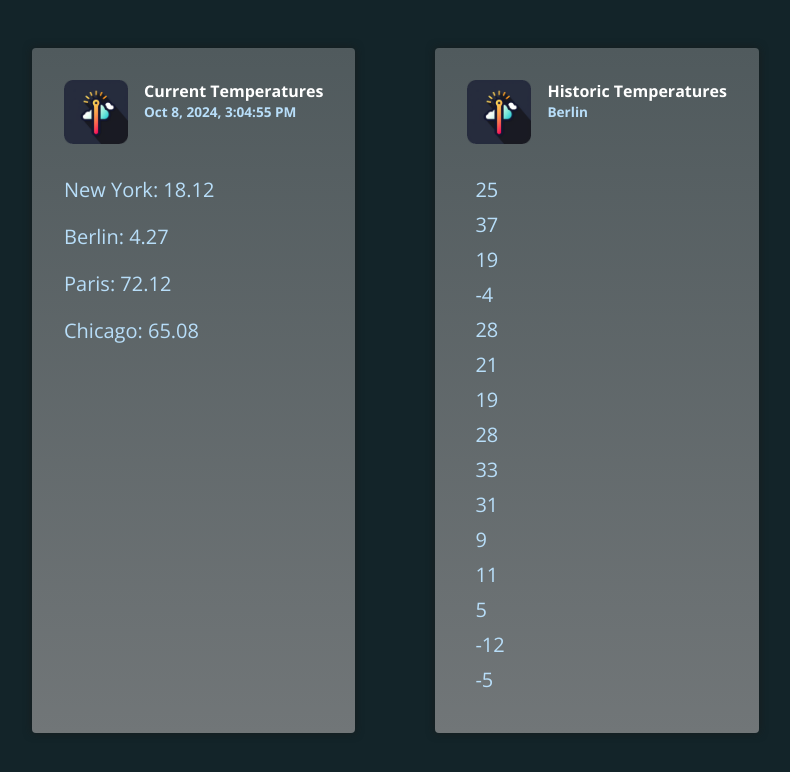
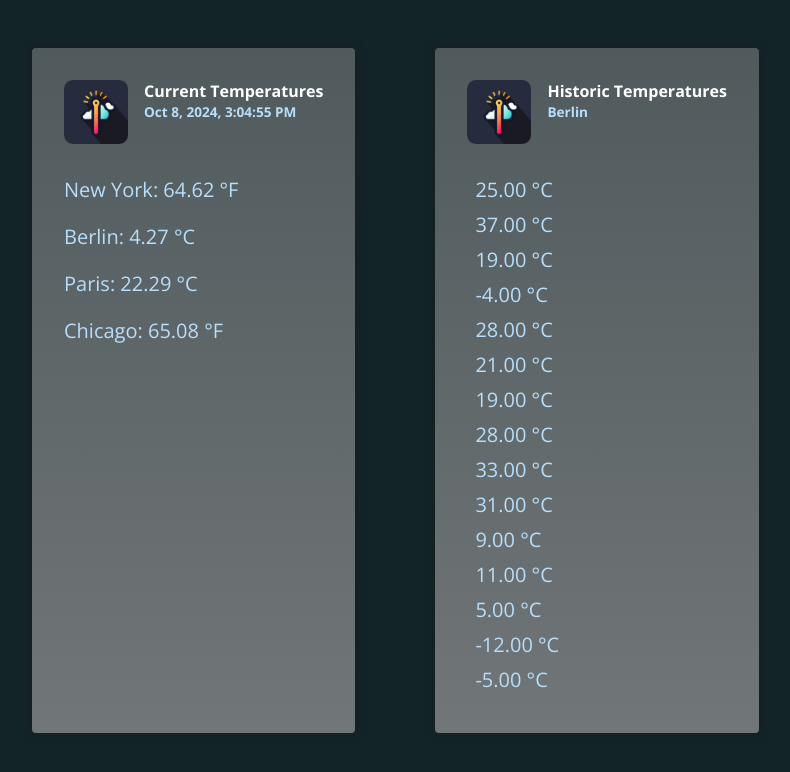
Before and after one commit to Dirceusljr/angular-pipes, an Angular app: page / in a window 1280 px wide. Shown: the top 772 px of the page, without its empty margins (168-958 px from the left). Built offline with nearby package versions, Linux system fonts and the light colour scheme.

Commit message:
feat: :sparkles: feat: custom pipe

```diff
--- a/src/app/app.component.html
+++ b/src/app/app.component.html
@@ -7,10 +7,10 @@
         <p>{{ currentDate | date : "medium" }}</p>
       </div>
     </header>
-    <p>New York: {{ currentTemperaturs.newYork | number : "1.1-2" }}</p>
-    <p>Berlin: {{ currentTemperaturs.berlin | number : "1.1-2" }}</p>
-    <p>Paris: {{ currentTemperaturs.paris | number : "1.1-2" }}</p>
-    <p>Chicago: {{ currentTemperaturs.chicago | number : "1.1-2" }}</p>
+    <p>New York: {{ currentTemperaturs.newYork | temp : "cel" : "fah" }}</p>
+    <p>Berlin: {{ currentTemperaturs.berlin | temp : "cel" }}</p>
+    <p>Paris: {{ currentTemperaturs.paris | temp : "fah" : "cel" }}</p>
+    <p>Chicago: {{ currentTemperaturs.chicago | temp : "fah" }}</p>
   </article>
 
   <article class="temperatures">
@@ -23,7 +23,7 @@
     </header>
     <ul>
       @for (temperature of historicTemperatures; track temperature) {
-      <li (click)="onReset($index)">{{ temperature }}</li>
+      <li (click)="onReset($index)">{{ temperature | temp: 'cel' }}</li>
       }
     </ul>
   </article>
--- a/src/app/app.component.ts
+++ b/src/app/app.component.ts
@@ -1,11 +1,12 @@
 import { DatePipe, DecimalPipe } from '@angular/common';
 import { Component } from '@angular/core';
+import { TemperaturePipe } from './temperature.pipe';
 
 @Component({
   selector: 'app-root',
   standalone: true,
   templateUrl: './app.component.html',
-  imports: [DatePipe, DecimalPipe]
+  imports: [DatePipe, DecimalPipe, TemperaturePipe]
 })
 export class AppComponent {
   currentDate = new Date();
--- /dev/null
+++ b/src/app/temperature.pipe.ts
@@ -0,0 +1,40 @@
+import { Pipe, PipeTransform } from '@angular/core';
+
+@Pipe({
+  name: 'temp',
+  standalone: true,
+})
+export class TemperaturePipe implements PipeTransform {
+  transform(
+    value: string | number,
+    input: 'cel' | 'fah',
+    output?: 'cel' | 'fah'
+  ) {
+    let val: number;
+
+    if (typeof value === 'string') {
+      val = parseFloat(value);
+    } else {
+      val = value;
+    }
+
+    let outputTemp: number;
+    let symbol: '°C' | '°F';
+
+    if (input === 'cel' && output === 'fah') {
+      outputTemp = val * (9 / 5) + 32;
+    } else if (input === 'fah' && output === 'cel') {
+      outputTemp = (val - 32) * (5 / 9);
+    } else {
+      outputTemp = val;
+    }
+
+    if (!output) {
+      symbol = input === 'cel' ? '°C':'°F';
+    } else {
+      symbol = output === 'cel' ? '°C':'°F';
+    }
+
+    return `${outputTemp.toFixed(2)} ${symbol}`;
+  }
+}
```
